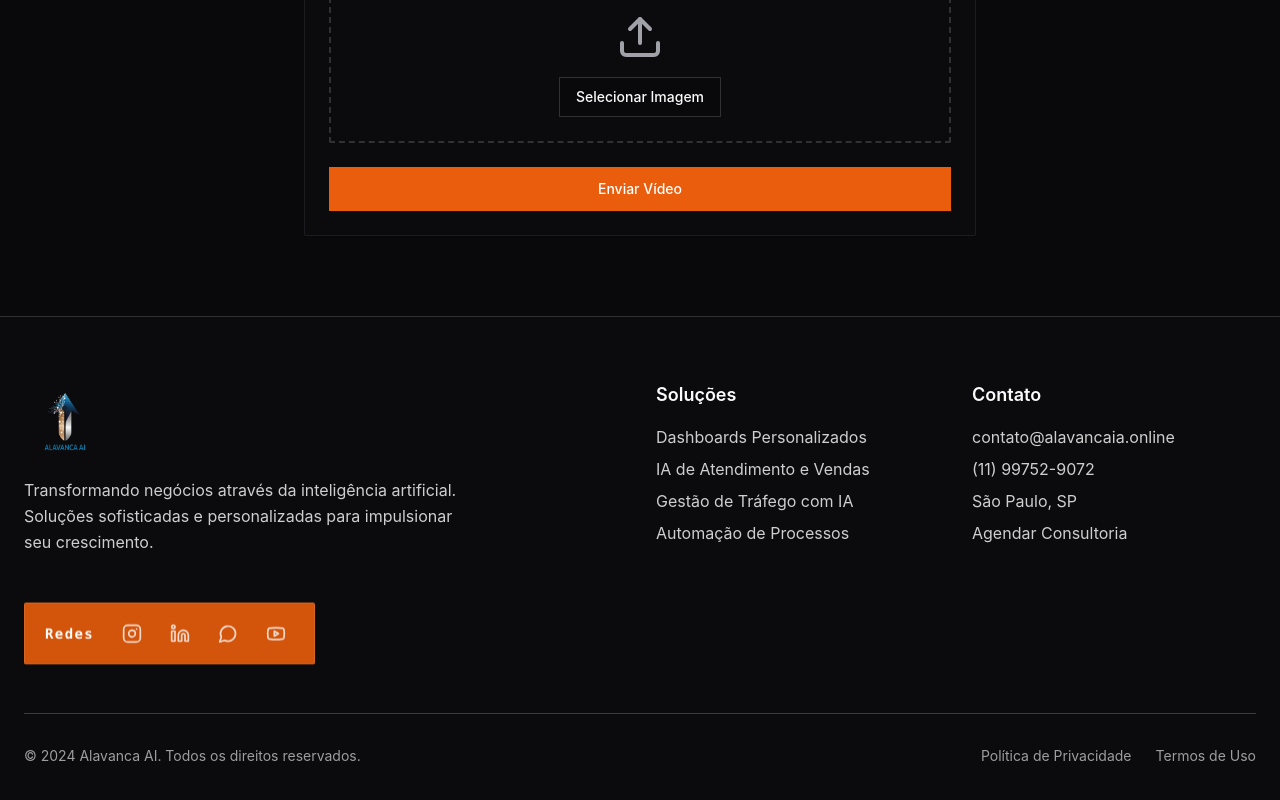
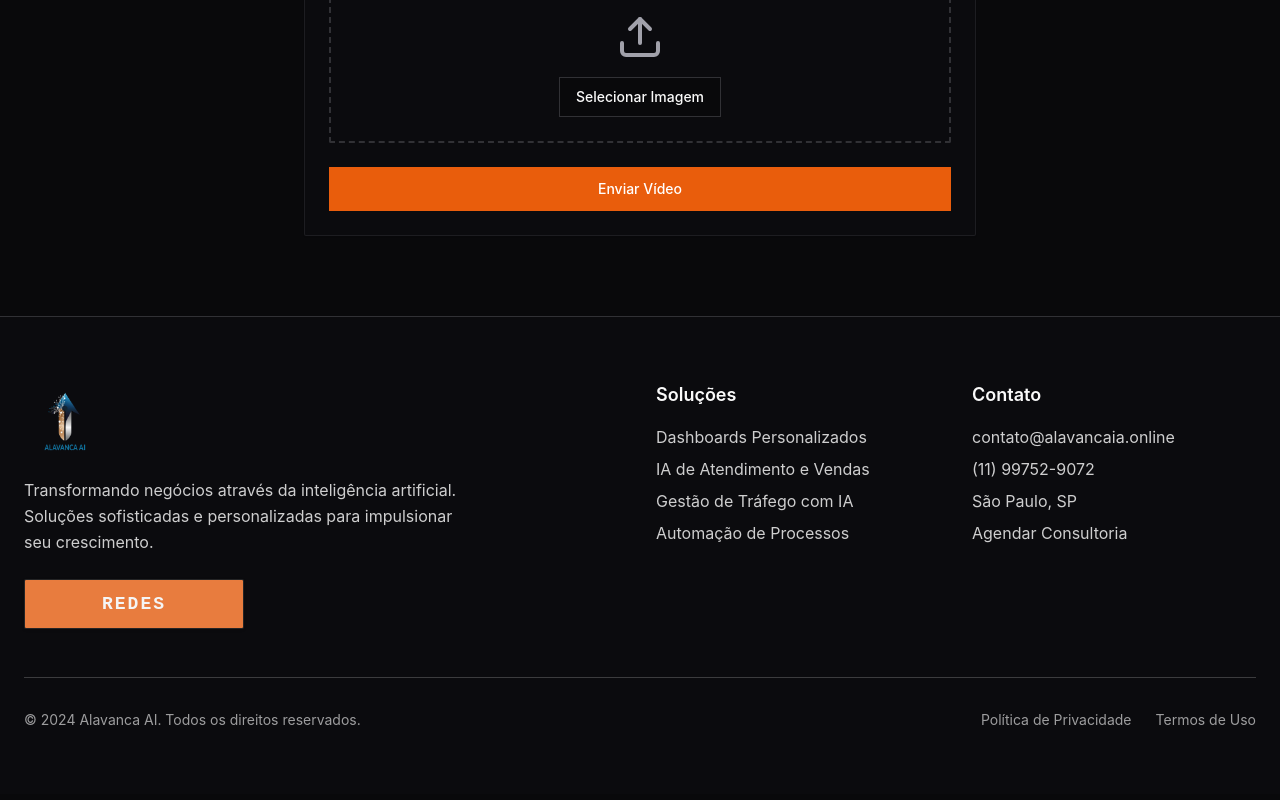
Before and after one commit to ghudumiklaus-stack/portifolio-alavancaai-solution, a React (Vite) app: page /upload in a window 1280 px wide. Shown: the part 1063-1863 px from the top of the page. Built offline with nearby package versions, Linux system fonts and the light colour scheme.

Commit message:
Changes
Co-authored-by: ghudumiklaus-stack <256511639+ghudumiklaus-stack@users.noreply.github.com>

```diff
--- /dev/null
+++ b/src/components/SocialCards.css
@@ -0,0 +1,93 @@
+.social-card-container .card {
+  position: relative;
+  display: flex;
+  align-items: center;
+  justify-content: center;
+  background: #0B0B0C;
+  box-shadow: 0 1px 3px rgba(0,0,0,0.12);
+  transition: all 0.3s cubic-bezier(0.25, 0.8, 0.25, 1);
+  overflow: hidden;
+  height: 50px;
+  width: 220px;
+  border-radius: 2px;
+  border: 1px solid rgba(255,255,255,0.1);
+}
+
+.social-card-container .card::before,
+.social-card-container .card::after {
+  content: "";
+  position: absolute;
+  display: flex;
+  align-items: center;
+  width: 50%;
+  height: 100%;
+  transition: 0.25s linear;
+  z-index: 1;
+  background-color: #E87C3E;
+}
+
+.social-card-container .card::before {
+  left: 0;
+}
+
+.social-card-container .card::after {
+  right: 0;
+}
+
+.social-card-container .card:hover span {
+  opacity: 0;
+  z-index: -3;
+}
+
+.social-card-container .card:hover::before {
+  opacity: 0;
+  transform: translateY(-100%);
+}
+
+.social-card-container .card:hover::after {
+  opacity: 0;
+  transform: translateY(100%);
+}
+
+.social-card-container .card span {
+  position: absolute;
+  display: flex;
+  align-items: center;
+  justify-content: center;
+  width: 100%;
+  height: 100%;
+  color: whitesmoke;
+  font-family: 'Fira Mono', monospace;
+  font-size: 18px;
+  font-weight: 700;
+  opacity: 1;
+  transition: opacity 0.25s;
+  z-index: 2;
+  text-transform: uppercase;
+  letter-spacing: 2px;
+}
+
+.social-card-container .card .social-link {
+  position: relative;
+  display: flex;
+  align-items: center;
+  justify-content: center;
+  width: 25%;
+  height: 100%;
+  color: whitesmoke;
+  text-decoration: none;
+  transition: 0.25s;
+  z-index: 0;
+}
+
+.social-card-container .card .social-link:hover {
+  background-color: rgba(255, 255, 255, 0.1);
+  animation: bounce_613 0.4s linear;
+}
+
+@keyframes bounce_613 {
+  40% { transform: scale(1.4); }
+  60% { transform: scale(0.8); }
+  80% { transform: scale(1.2); }
+  100% { transform: scale(1); }
+}
--- a/src/components/SocialCards.tsx
+++ b/src/components/SocialCards.tsx
@@ -1,56 +1,48 @@
 import { Instagram, Linkedin, MessageCircle, Youtube } from "lucide-react";
-import { motion } from "framer-motion";
-
-const socials = [
-  {
-    label: "Instagram",
-    href: "https://www.instagram.com/alavancaia",
-    icon: Instagram,
-  },
-  {
-    label: "LinkedIn",
-    href: "https://www.linkedin.com/company/alavancaia",
-    icon: Linkedin,
-  },
-  {
-    label: "WhatsApp",
-    href: "https://wa.me/5511997529072",
-    icon: MessageCircle,
-  },
-  {
-    label: "YouTube",
-    href: "https://www.youtube.com/@alavancaia",
-    icon: Youtube,
-  },
-];
+import "./SocialCards.css";
 
 export default function SocialCards() {
   return (
-    <motion.div
-      className="inline-flex items-center gap-3 bg-primary/90 backdrop-blur-sm border border-white/10 rounded-[2px] px-5 py-3 mt-6"
-      animate={{ y: [0, -6, 0] }}
-      transition={{ duration: 3, repeat: Infinity, ease: "easeInOut" }}
-      whileHover={{ scale: 1.03, boxShadow: "0 8px 30px hsla(22, 90%, 48%, 0.4)" }}
-    >
-      <span className="font-mono font-bold text-primary-foreground text-sm tracking-widest mr-2 select-none">
-        Redes
-      </span>
-
-      {socials.map((s) => (
-        <motion.a
-          key={s.label}
-          href={s.href}
+    <div className="social-card-container mt-6">
+      <div className="card">
+        <span>Redes</span>
+        <a
+          href="https://www.instagram.com/alavancaia"
           target="_blank"
           rel="noopener noreferrer"
-          aria-label={s.label}
-          className="flex items-center justify-center w-9 h-9 rounded-[2px] text-primary-foreground/80 hover:text-primary-foreground hover:bg-white/15 transition-colors duration-200"
-          whileHover={{ scale: 1.25 }}
-          whileTap={{ scale: 0.9 }}
-          transition={{ type: "spring", stiffness: 400, damping: 15 }}
+          className="social-link"
+          aria-label="Instagram"
         >
-          <s.icon className="w-5 h-5" />
-        </motion.a>
-      ))}
-    </motion.div>
+          <Instagram className="w-5 h-5" />
+        </a>
+        <a
+          href="https://www.linkedin.com/company/alavancaia"
+          target="_blank"
+          rel="noopener noreferrer"
+          className="social-link"
+          aria-label="LinkedIn"
+        >
+          <Linkedin className="w-5 h-5" />
+        </a>
+        <a
+          href="https://wa.me/5511997529072"
+          target="_blank"
+          rel="noopener noreferrer"
+          className="social-link"
+          aria-label="WhatsApp"
+        >
+          <MessageCircle className="w-5 h-5" />
+        </a>
+        <a
+          href="https://www.youtube.com/@alavancaia"
+          target="_blank"
+          rel="noopener noreferrer"
+          className="social-link"
+          aria-label="YouTube"
+        >
+          <Youtube className="w-5 h-5" />
+        </a>
+      </div>
+    </div>
   );
 }
```
